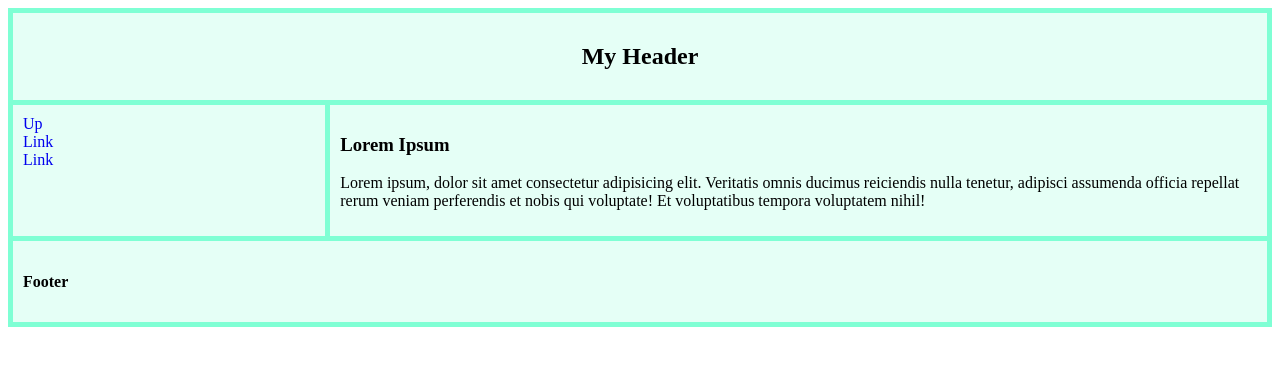
After one commit to snyderthing/snyderthing.github.io, a PHP site: the page made by ScratchPad/CSS Grid Layout.html in a window 1280 px wide. The commit adds this page. Shown: the top 366 px of the page. Run offline with PHP 8.4, Linux system fonts and the light colour scheme.

Commit message:
Added more layouts

```diff
--- a/ScratchPad/CSS Flexbox Layout.html
+++ b/ScratchPad/CSS Flexbox Layout.html
@@ -8,7 +8,7 @@
 </head>
 <body>
 
-  <header>
+<header>
   <h2>Cities</h2>
 </header>
 
--- /dev/null
+++ b/ScratchPad/CSS Grid Layout.html
@@ -0,0 +1,19 @@
+<!DOCTYPE html>
+<html lang="en">
+<head>
+    <meta charset="UTF-8">
+    <meta name="viewport" content="width=device-width, initial-scale=1.0">
+    <title>CSS Grid Layout</title>
+    <link href="styles03.css" rel="stylesheet">
+</head>
+<body>
+    <div class="container">
+        <div class="header"><h2>My Header</h2></div>
+        <div class="menu"><a href="index.html">Up</a><br><a href="#">Link</a><br><a href="#">Link</a></div>
+        <div class="content"><h3>Lorem Ipsum</h3>
+            <p>Lorem ipsum, dolor sit amet consectetur adipisicing elit. Veritatis omnis ducimus reiciendis nulla tenetur, adipisci assumenda officia repellat rerum veniam perferendis et nobis qui voluptate! Et voluptatibus tempora voluptatem nihil!</p>
+        </div>
+        <div class="footer"><h4>Footer</h4></div>
+    </div>
+</body>
+</html>
--- a/ScratchPad/index.html
+++ b/ScratchPad/index.html
@@ -15,7 +15,7 @@
             <ul>
                 <li><a href="CSS Float Layout.html">CSS Float Layout</a></li>
                 <li><a href="CSS Flexbox Layout.html">CSS Flexbox Layout</a></li>
-                <li><a href="#">Tokyo</a></li>
+                <li><a href="CSS Grid Layout.html">CSS Grid Layout</a></li>
             </ul>
         </nav>
 
--- /dev/null
+++ b/ScratchPad/styles03.css
@@ -0,0 +1,37 @@
+.container {
+    display: grid;
+    grid-template-areas:
+        "header header"
+        "menu content"
+        "footer footer";
+    grid-template-columns: 1fr 3fr;
+    gap: 5px;
+    background-color: aquamarine;
+    padding: 5px;
+}
+
+.container > div {
+    background-color: rgba(255, 255, 255, 0.8);
+    padding: 10px;
+}
+
+.container > div.header {
+    grid-area: header;
+    text-align: center;
+}
+
+.container > div.menu {
+    grid-area: menu;
+}
+
+.container > div.content {
+    grid-area: content;
+}
+
+.container > div.footer {
+    grid-area: footer;
+}
+
+a {
+    text-decoration: none;
+}
```
Also changed, not shown: ScratchPad/styles02.css (+37 -2 lines).
